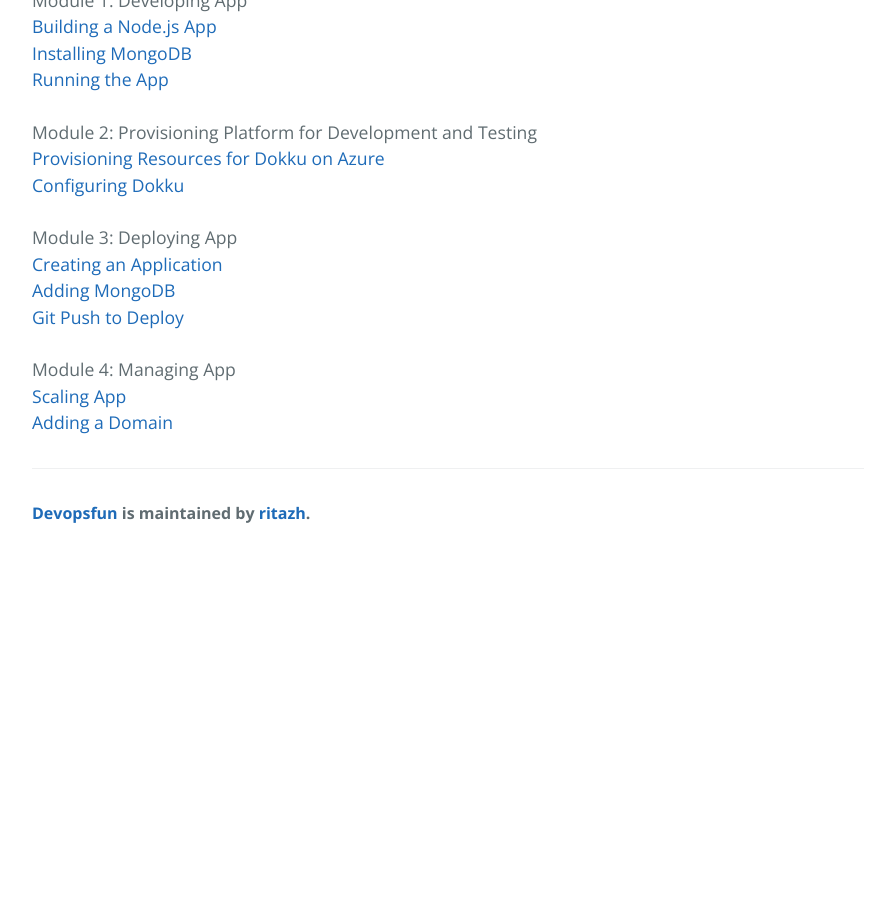
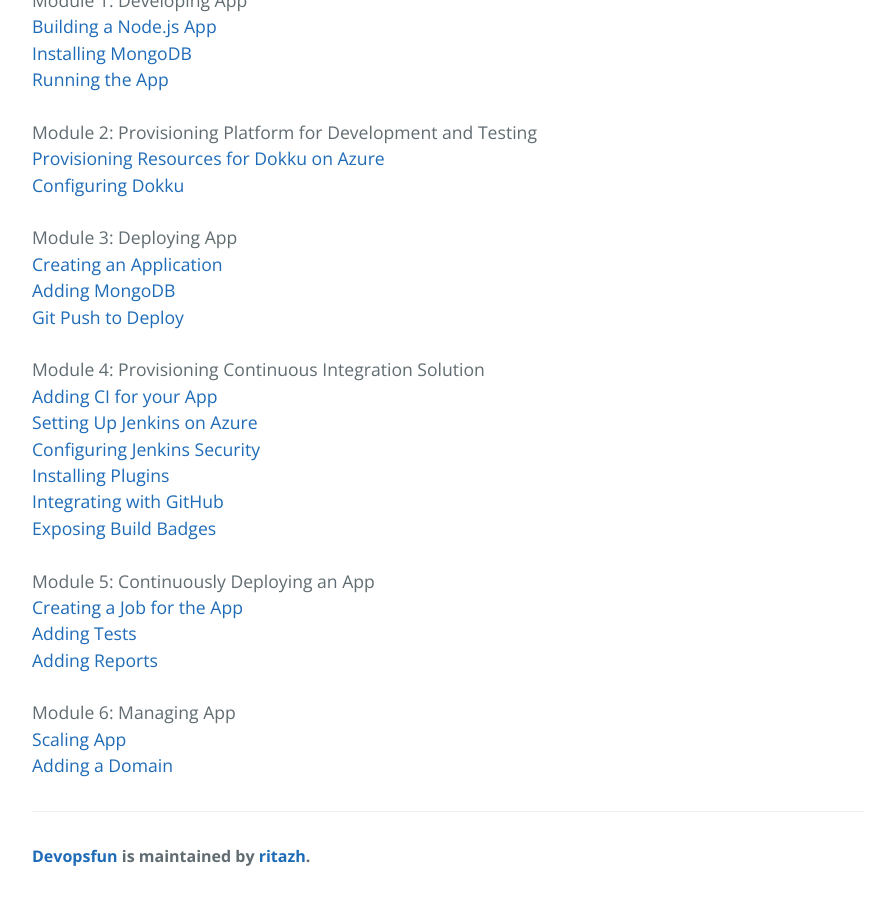
Before and after one commit to ritazh/devopsfun, a Jekyll site: the page index.html, which Jekyll copies as it is, in a window 1280 px wide and 900 px high, scrolled down 872 px. Shown: the whole window, without its empty margins (192-1087 px from the left). Built offline with Jekyll 4.4.1, drawn with Linux system fonts in a browser that asks for light colours; before the commit the page ends 1429 px from its top, so only the background shows below that.

Commit message:
Add modules for CI and CD

```diff
--- a/_config.yml
+++ b/_config.yml
@@ -38,7 +38,7 @@
 # http://en.wikipedia.org/wiki/List_of_tz_database_time_zones
 timezone:    America/los_angeles
 future:      true
-highlighter: pygments
+highlighter: rouge
 markdown:    kramdown
 gems:
   - jekyll-sitemap
--- a/index.html
+++ b/index.html
@@ -77,6 +77,7 @@
             </div>
         </div>
         <br/>
+      <div>
         <div>Module 1: Developing App</div>
             <div>
               <a class="post-link" href="node-app/">
@@ -95,6 +96,7 @@
             </div>
         </div>
         <br/>
+      <div>
         <div>Module 2: Provisioning Platform for Development and Testing</div>
             <div>
               <a class="post-link" href="provisioning-platform/">
@@ -107,8 +109,9 @@
                 Configuring Dokku
               </a>
             </div>
-        </div>
+      </div>
         <br/>
+      <div>
         <div>Module 3: Deploying App</div>
           <div>
               <a class="post-link" href="deploying-app/">
@@ -126,9 +129,70 @@
                 Git Push to Deploy
               </a>
             </div>
-        </div>
+      </div>
         <br/>
-        <div>Module 4: Managing App</div>
+      <div>
+        <div>Module 4: Provisioning Continuous Integration Solution</div>
+            <div>
+              <a class="post-link" href="continuous-integrate/">
+                Adding CI for your App
+              </a>
+            </div>
+
+            <div>
+              <a href="continuous-integrate/#setting-up-jenkins">
+                Setting Up Jenkins on Azure
+              </a>
+            </div>
+
+            <div>
+              <a class="post-link" href="continuous-integrate/#configuring-jenkins-security">
+                Configuring Jenkins Security
+              </a>
+            </div>
+
+            <div>
+              <a class="post-link" href="continuous-integrate/#installing-plugins">
+                Installing Plugins
+              </a>
+            </div>
+
+            <div>
+              <a class="post-link" href="continuous-integrate/#integration-with-github">
+                Integrating with GitHub
+              </a>
+            </div>
+
+            <div>
+              <a class="post-link" href="continuous-integrate/#exposing-build-badges">
+                Exposing Build Badges
+              </a>
+            </div>
+      </div>
+        <br/>
+      <div>
+        <div>Module 5: Continuously Deploying an App</div>
+            <div>
+              <a class="post-link" href="continuous-deploy-app/">
+                Creating a Job for the App
+              </a>
+            </div>
+
+            <div>
+              <a href="continuous-deploy-app/#adding-tests">
+                Adding Tests
+              </a>
+            </div>
+
+            <div>
+              <a href="continuous-deploy-app/#adding-reports">
+                Adding Reports
+              </a>
+            </div>
+      </div>
+        <br/>
+      <div>
+        <div>Module 6: Managing App</div>
             <div>
               <a class="post-link" href="managing-app/">
                 Scaling App
@@ -140,8 +204,8 @@
                 Adding a Domain
               </a>
             </div>
-        </div>
       </div>
+    </div>
 
       <footer class="site-footer">
         <span class="site-footer-owner"><a href="https://github.com/ritazh/devopsfun">Devopsfun</a> is maintained by <a href="https://github.com/ritazh">ritazh</a>.</span>
```
Also changed, not shown: _posts/2015-12-10-managing-app.md (renamed from _posts/2015-12-20-managing-app.md, +2 -2 lines), _posts/2015-12-12-continuous-deploy-app.md (added, +17 -0 lines), _posts/2015-12-15-continuous-integrate.md (added, +17 -0 lines), posts/index.html (+43 -8 lines).
